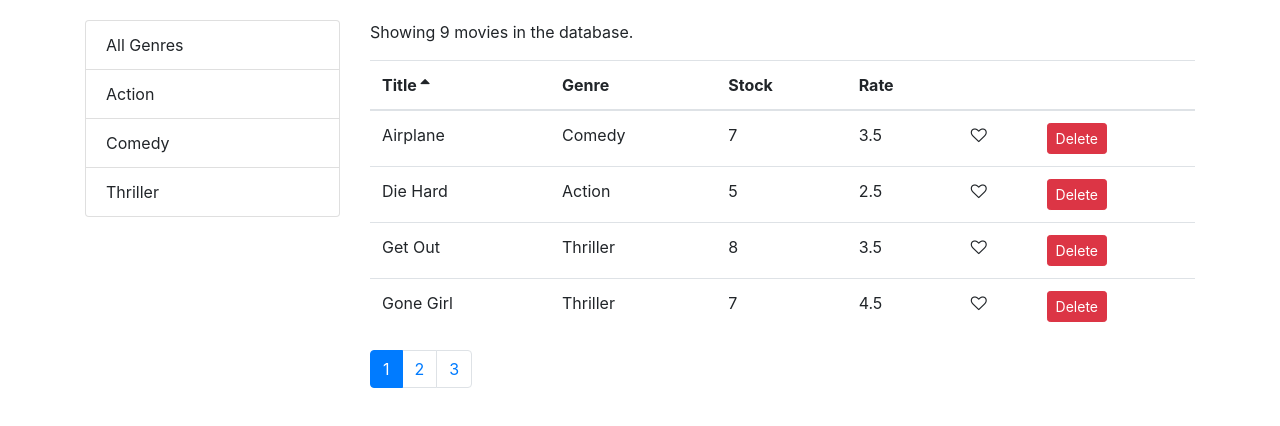
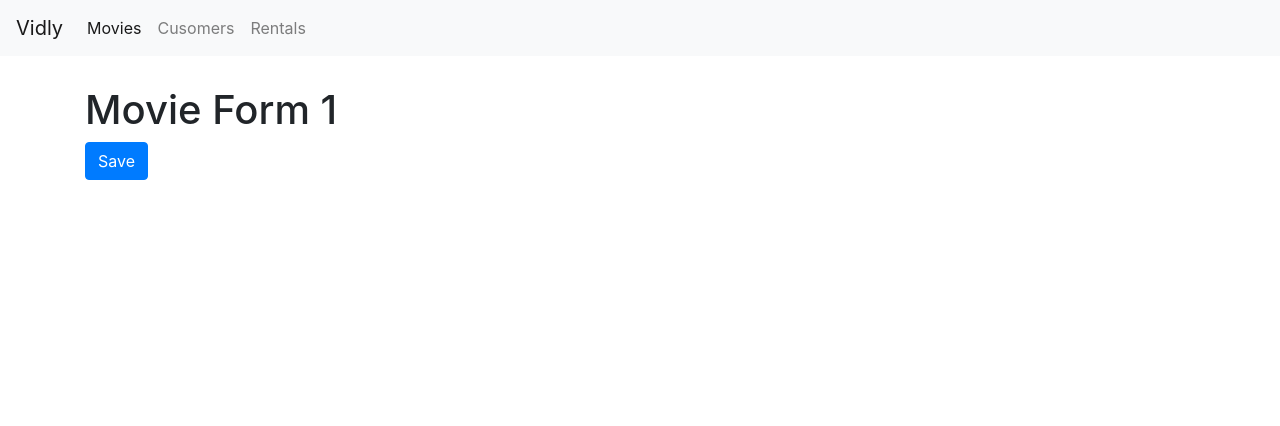
Before and after one commit to mrjakers/movie_rental_app, a React (Create React App) app: page /movies/1 in a window 1280 px wide. Shown: the top 426 px of the page. Built offline with nearby package versions, Linux system fonts and the light colour scheme.

Commit message:
add navbar & functionanlity

```diff
--- a/package.json
+++ b/package.json
@@ -9,6 +9,7 @@
     "prop-types": "^15.6.2",
     "react": "^16.8.6",
     "react-dom": "^16.8.6",
+    "react-router-dom": "^4.3.1",
     "react-scripts": "3.0.1"
   },
   "scripts": {
--- a/src/App.js
+++ b/src/App.js
@@ -1,12 +1,29 @@
 import React from "react";
+import { Route, Redirect, Switch } from "react-router-dom";
 import Movies from "./components/movies";
+import MovieForm from "./components/movieForm";
+import Customers from "./components/customers";
+import Rentals from "./components/rentals";
+import NotFound from "./components/notFound";
+import NavBar from "./components/navBar";
 import "./App.css";
 
 function App() {
   return (
-    <main className="container">
-      <Movies />
-    </main>
+    <React.Fragment>
+      <NavBar />
+      <main className="container">
+        <Switch>
+          <Route path="/movies/:id" component={MovieForm} />
+          <Route path="/movies" component={Movies} />
+          <Route path="/customers" component={Customers} />
+          <Route path="/rentals" component={Rentals} />
+          <Route path="/not-found" component={NotFound} />
+          <Redirect from="/" exact to="/movies" />
+          <Redirect to="/not-found" />
+        </Switch>
+      </main>
+    </React.Fragment>
   );
 }
 
--- /dev/null
+++ b/src/components/customers.jsx
@@ -0,0 +1,7 @@
+import React from "react";
+
+const Customers = () => {
+  return <h1>Customers</h1>;
+};
+
+export default Customers;
--- /dev/null
+++ b/src/components/movieForm.jsx
@@ -0,0 +1,17 @@
+import React from "react";
+
+const MovieForm = ({ match, history }) => {
+  return (
+    <div>
+      <h1>Movie Form {match.params.id}</h1>
+      <button
+        className="btn btn-primary"
+        onClick={() => history.push("/movies")}
+      >
+        Save
+      </button>
+    </div>
+  );
+};
+
+export default MovieForm;
--- a/src/components/moviesTable.jsx
+++ b/src/components/moviesTable.jsx
@@ -1,10 +1,15 @@
 import React, { Component } from "react";
 import Table from "./common/table";
 import Like from "./common/like";
+import { Link } from "react-router-dom";
 
 class MoviesTable extends Component {
   columns = [
-    { path: "title", label: "Title" },
+    {
+      path: "title",
+      label: "Title",
+      content: movie => <Link to={`/movies/${movie._id}`}>{movie.title}</Link>
+    },
     { path: "genre.name", label: "Genre" },
     { path: "numberInStock", label: "Stock" },
     { path: "dailyRentalRate", label: "Rate" },
--- /dev/null
+++ b/src/components/navBar.jsx
@@ -0,0 +1,38 @@
+import React from "react";
+import { Link, NavLink } from "react-router-dom";
+
+const NavBar = () => {
+  return (
+    <nav className="navbar navbar-expand-lg navbar-light bg-light">
+      <Link className="navbar-brand" to="#">
+        Vidly
+      </Link>
+      <button
+        className="navbar-toggler"
+        type="button"
+        data-toggle="collapse"
+        data-target="#navbarNavAltMarkup"
+        aria-controls="navbarNavAltMarkup"
+        aria-expanded="false"
+        aria-label="Toggle navigation"
+      >
+        <span className="navbar-toggler-icon" />
+      </button>
+      <div className="collapse navbar-collapse" id="navbarNavAltMarkup">
+        <div className="navbar-nav">
+          <NavLink className="nav-item nav-link " to="/movies">
+            Movies <span className="sr-only">(current)</span>
+          </NavLink>
+          <NavLink className="nav-item nav-link" to="/customers">
+            Cusomers
+          </NavLink>
+          <NavLink className="nav-item nav-link" to="/rentals">
+            Rentals
+          </NavLink>
+        </div>
+      </div>
+    </nav>
+  );
+};
+
+export default NavBar;
--- /dev/null
+++ b/src/components/notFound.jsx
@@ -0,0 +1,7 @@
+import React from "react";
+
+const NotFound = () => {
+  return <h1>Not Found</h1>;
+};
+
+export default NotFound;
--- /dev/null
+++ b/src/components/rentals.jsx
@@ -0,0 +1,7 @@
+import React from "react";
+
+const Rentals = () => {
+  return <h1>Rentals</h1>;
+};
+
+export default Rentals;
--- a/src/index.css
+++ b/src/index.css
@@ -1,6 +1,6 @@
 body {
   margin: 0;
-  padding: 20px 0 0 0;
+  padding: 0 0 0 0;
   font-family: -apple-system, BlinkMacSystemFont, "Segoe UI", "Roboto", "Oxygen",
     "Ubuntu", "Cantarell", "Fira Sans", "Droid Sans", "Helvetica Neue",
     sans-serif;
@@ -13,6 +13,10 @@
     monospace;
 }
 
+.navbar {
+  margin-bottom: 30px;
+}
+
 .clickable {
   cursor: pointer;
 }
--- a/src/index.js
+++ b/src/index.js
@@ -1,12 +1,18 @@
 import React from "react";
 import ReactDOM from "react-dom";
+import { BrowserRouter } from "react-router-dom";
 import "./index.css";
 import App from "./App";
 import * as serviceWorker from "./serviceWorker";
 import "bootstrap/dist/css/bootstrap.css";
 import "font-awesome/css/font-awesome.css";
 
-ReactDOM.render(<App />, document.getElementById("root"));
+ReactDOM.render(
+  <BrowserRouter>
+    <App />
+  </BrowserRouter>,
+  document.getElementById("root")
+);
 
 // If you want your app to work offline and load faster, you can change
 // unregister() to register() below. Note this comes with some pitfalls.
```
Also changed, not shown: 1 other file (tests, documents, lock files or other folders).
